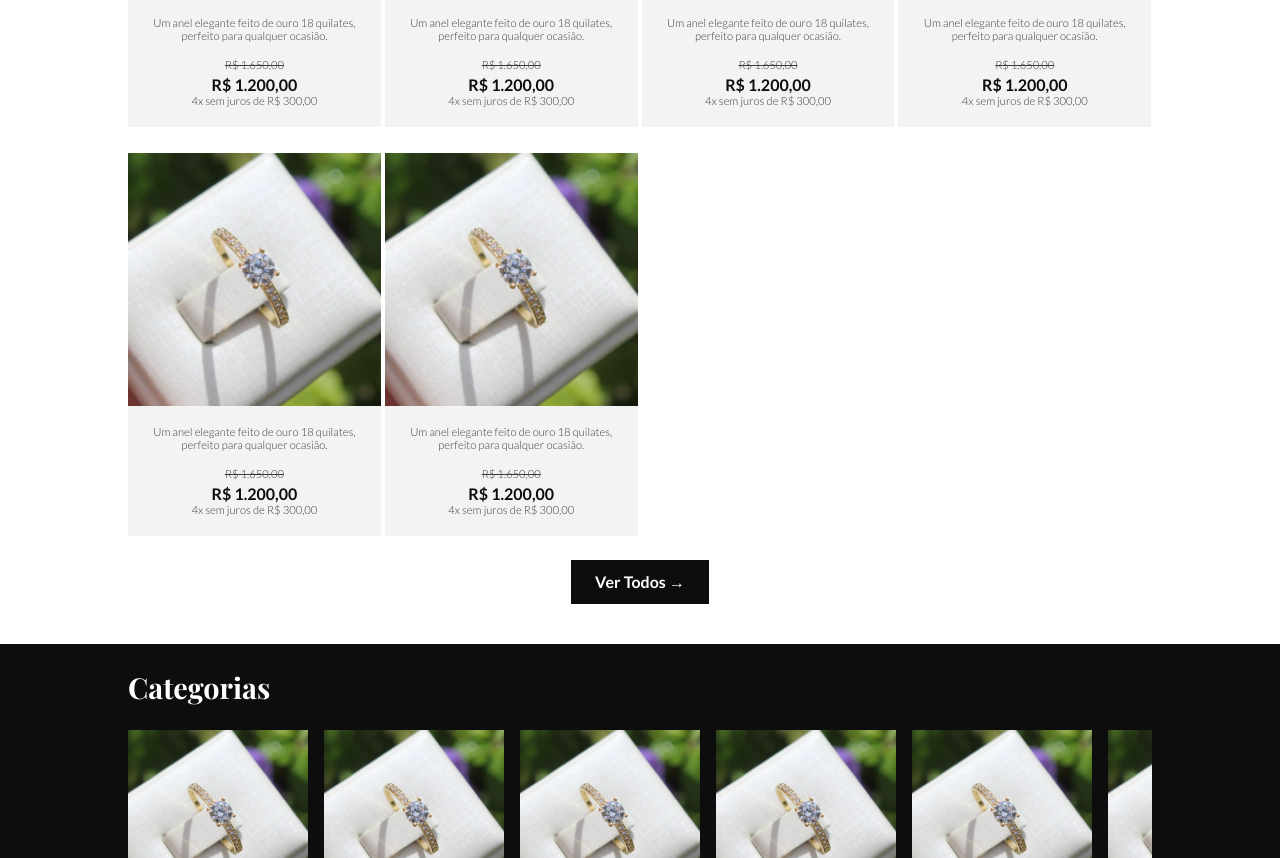
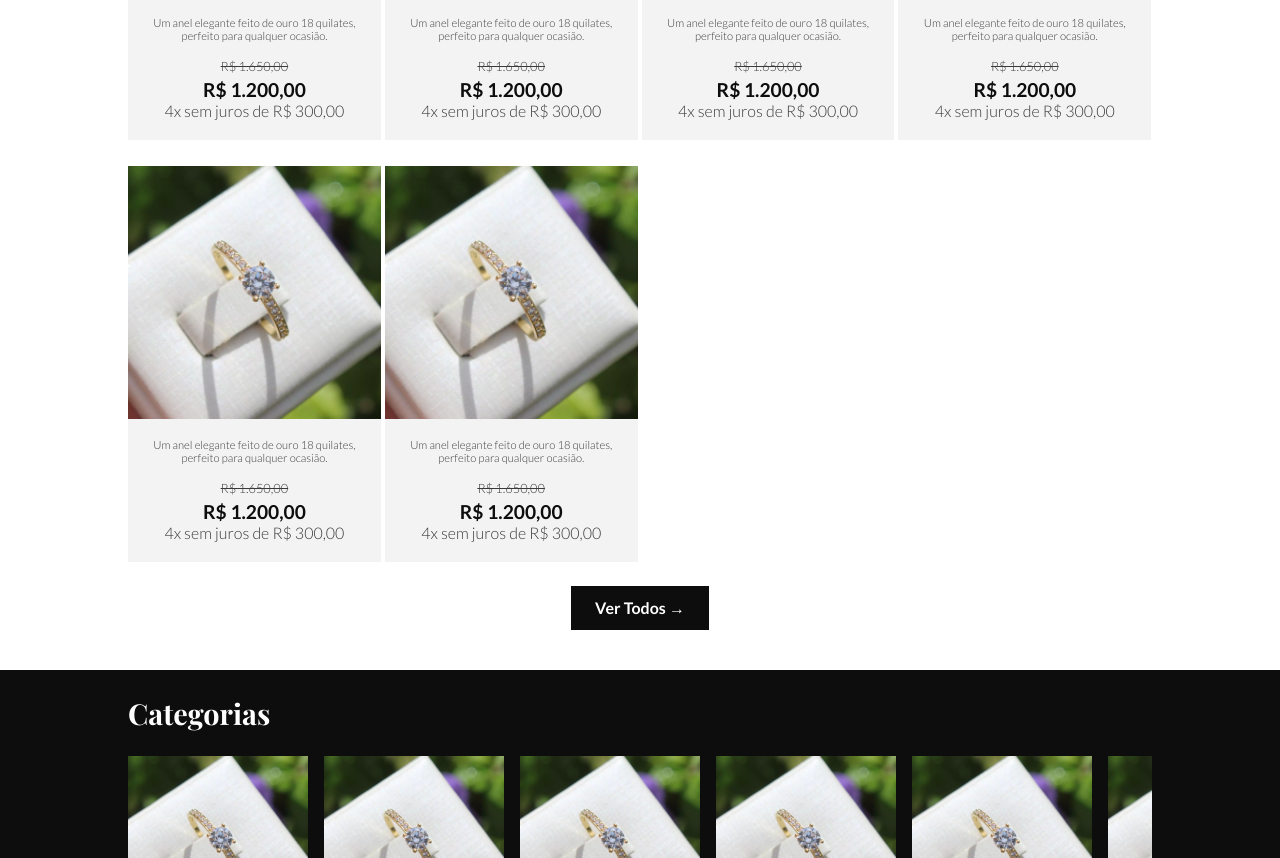
Before and after one commit to LucasSilva006/ficticio-joalheria1, a plain HTML site: page index.html in a window 1280 px wide. Shown: the part 1009-1867 px from the top of the page. Drawn offline with nearby package versions, Linux system fonts and the light colour scheme; a web font is replaced by a local one.

```diff
--- a/css/style.css
+++ b/css/style.css
@@ -23,6 +23,7 @@
   font-family: var(--fonte-simples);
   font-weight: 300;
   scroll-behavior: smooth;
+  overflow-x: hidden;
 }
 
 a {
@@ -185,7 +186,7 @@
 }
 
 .hero-image {
-  width: 100vw;
+  width: 100%;
   height: 85vh;
   max-height: 600px;
   object-fit: cover;
@@ -584,6 +585,20 @@
     font-size: 1.2rem;
   }
 
+  /* DESTAQUES */
+
+  .preco-riscado-produto {
+    font-size: 0.8rem;
+  }
+
+  .preco-produto {
+    font-size: 1.2rem;
+  }
+
+  .preco-parcelado-produto {
+    font-size: 1rem;
+  }
+
   #destaques {
     padding: 24px 10vw;
     scroll-margin-top: 60px;
```
